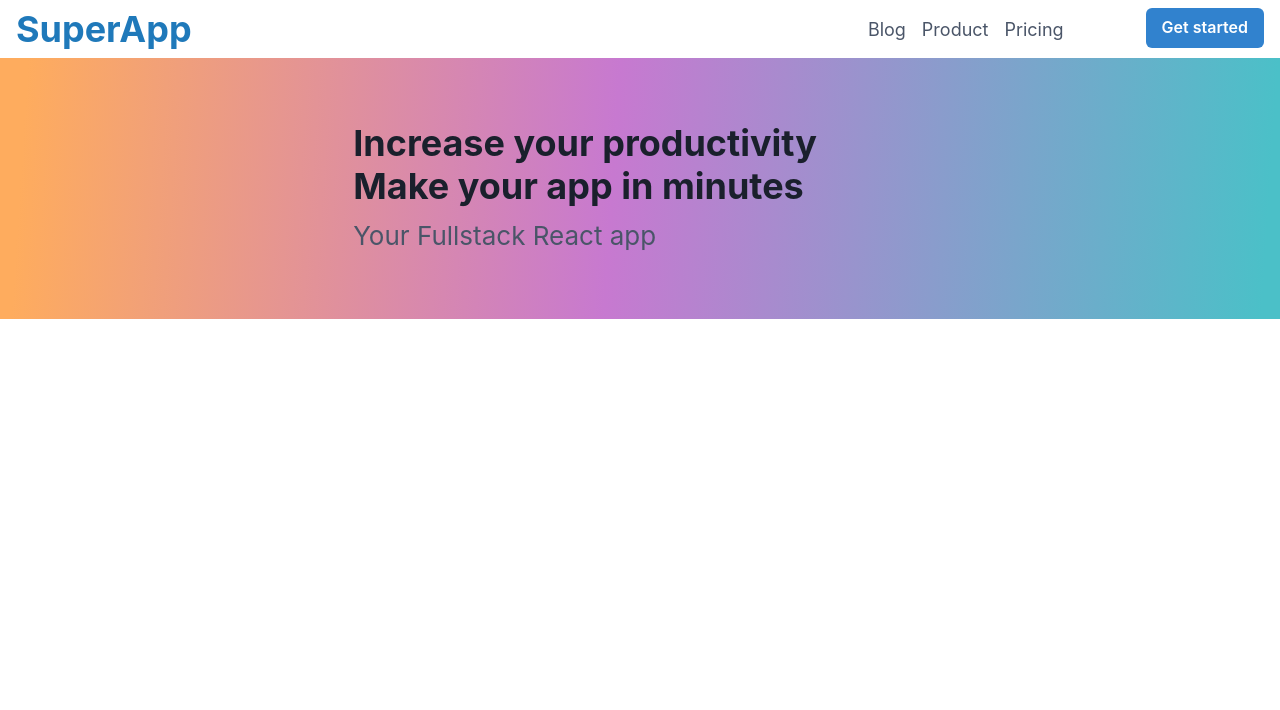
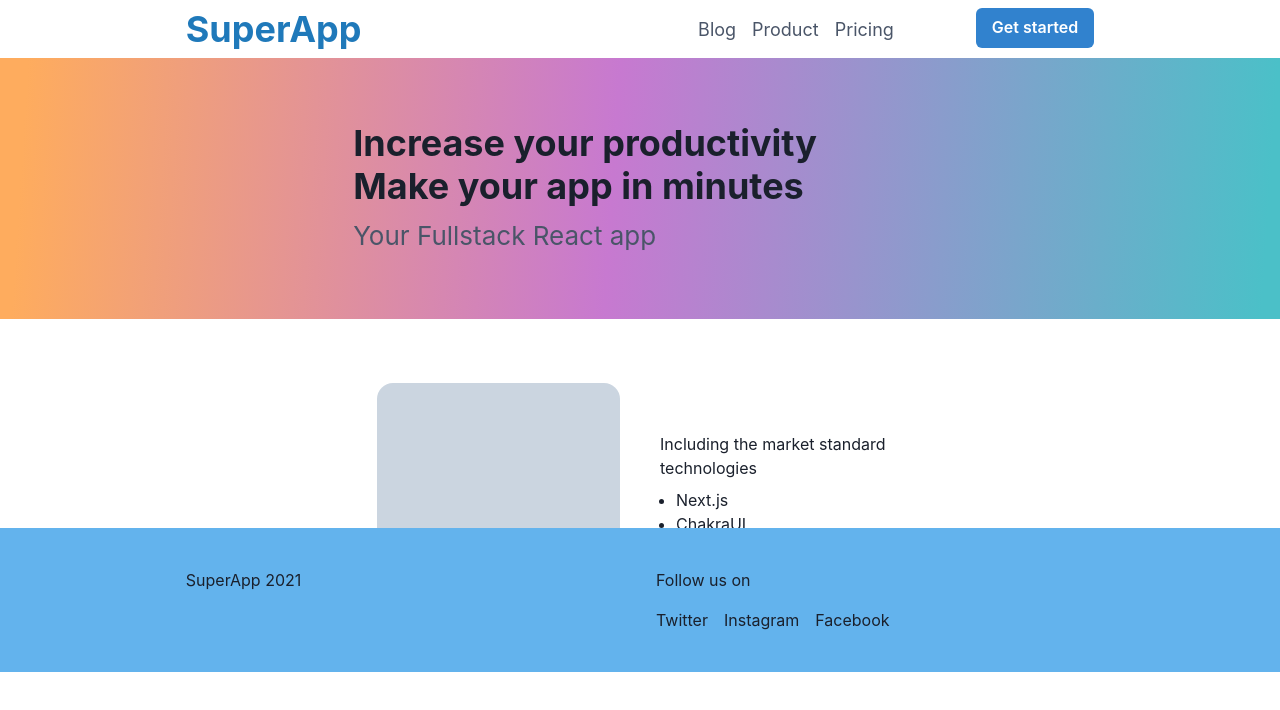
Before and after one commit to ikoichi/fullstack-react-app, a Next.js app in the folder fullstack-react-app/: page / in a window 1280 px wide. Shown: the top 710 px of the page. Built offline with nearby package versions, Linux system fonts and the light colour scheme.

Commit message:
feat(web-app): added footer

```diff
--- /dev/null
+++ b/fullstack-react-app/components/organisms/LandingBody/LandingBody.tsx
@@ -0,0 +1,33 @@
+import {
+  Box,
+  Container,
+  SimpleGrid,
+  Text,
+  Flex,
+  ListItem,
+  UnorderedList,
+} from "@chakra-ui/layout"
+import React from "react"
+
+export const LandingBody = () => (
+  <Container>
+    <SimpleGrid columns={2} spacing={10} p="64px 24px">
+      <Box>
+        <Box
+          backgroundColor="gray.300"
+          width="100%"
+          height="225px"
+          borderRadius="16px"
+        ></Box>
+      </Box>
+      <Flex flexDirection="column" justifyContent="center">
+        <Text mb="8px">Including the market standard technologies</Text>
+        <UnorderedList>
+          <ListItem>Next.js</ListItem>
+          <ListItem>ChakraUI</ListItem>
+          <ListItem>PostgreSQL</ListItem>
+        </UnorderedList>
+      </Flex>
+    </SimpleGrid>
+  </Container>
+)
--- /dev/null
+++ b/fullstack-react-app/components/organisms/LandingFooter/LandingFooter.tsx
@@ -0,0 +1,38 @@
+import {
+  Box,
+  Container,
+  Flex,
+  SimpleGrid,
+  Text,
+  HStack,
+} from "@chakra-ui/react"
+import React from "react"
+
+export const LandingFooter = () => {
+  return (
+    <Box
+      as="footer"
+      backgroundColor="blue.300"
+      py="40px"
+      position="absolute"
+      bottom="0"
+      width="100vw"
+      display="flex"
+      justifyContent="center"
+    >
+      <Flex w={["100%", "100%", "100%", "90ch"]}>
+        <SimpleGrid columns={2} spacing={8} w="100%">
+          <Box>SuperApp 2021</Box>
+          <Flex flexDirection="column">
+            <Text mb="16px">Follow us on</Text>
+            <HStack spacing={4}>
+              <Text>Twitter</Text>
+              <Text>Instagram</Text>
+              <Text>Facebook</Text>
+            </HStack>
+          </Flex>
+        </SimpleGrid>
+      </Flex>
+    </Box>
+  )
+}
--- a/fullstack-react-app/components/organisms/TopBar/TopBar.tsx
+++ b/fullstack-react-app/components/organisms/TopBar/TopBar.tsx
@@ -4,7 +4,18 @@
 import { MenuItem } from "../../molecules/MenuItem/MenuItem"
 
 export const TopBar = () => (
-  <Flex w="100%" flexDirection="row" alignContent="center" p="8px 16px">
+  <Flex
+    w="100%"
+    flexDirection="row"
+    alignContent="center"
+    p="8px 16px"
+    justifyContent="center"
+  >
+    <Flex
+      w={["100%", "100%", "100%", "90ch"]}
+      flexDirection="row"
+      alignContent="center"
+    >
       <Text
         fontSize="36px"
         fontWeight="bold"
@@ -25,4 +36,5 @@
         </Button>
       </Flex>
     </Flex>
+  </Flex>
 )
--- a/fullstack-react-app/pages/index.tsx
+++ b/fullstack-react-app/pages/index.tsx
@@ -5,6 +5,8 @@
 import React from "react"
 import { Hero } from "../components/molecules/Hero/Hero"
 import { TopBar } from "../components/organisms/TopBar/TopBar"
+import { LandingBody } from "../components/organisms/LandingBody/LandingBody"
+import { LandingFooter } from "../components/organisms/LandingFooter/LandingFooter"
 
 const Home: NextPage = () => {
   return (
@@ -19,6 +21,8 @@
       <Flex>
         <Hero />
       </Flex>
+      <LandingBody />
+      <LandingFooter />
     </div>
   )
 }
```
Lines whose indentation alone changed are shown as unchanged.
